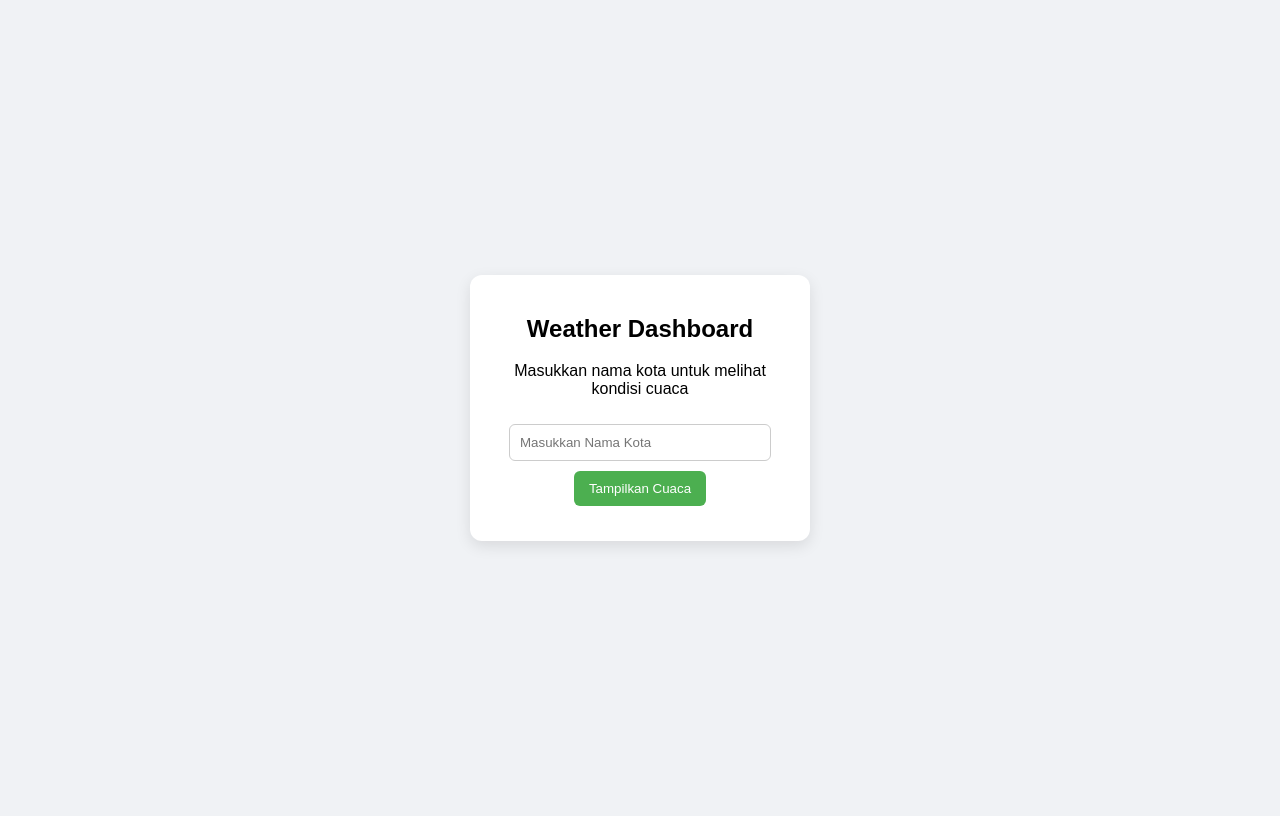
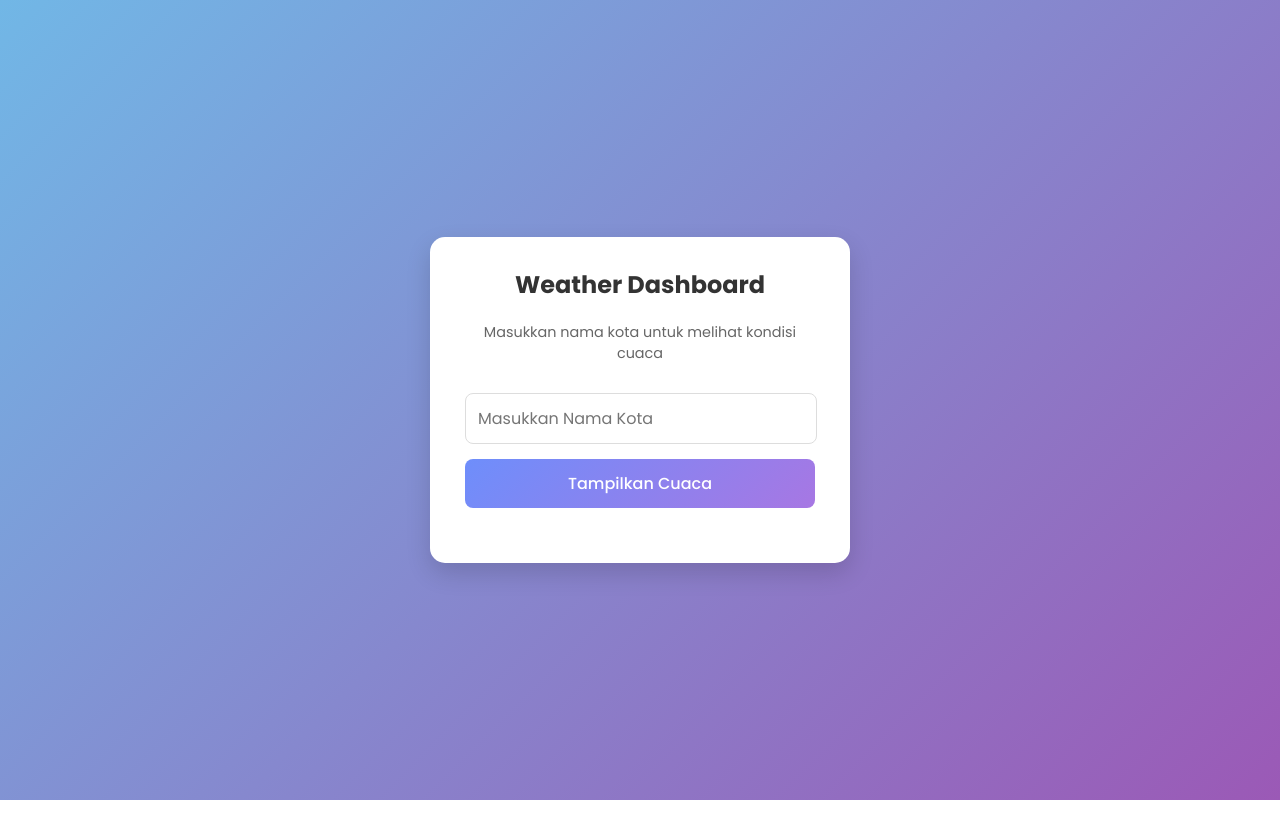
Before and after one commit to erdypwr/tugas-latihan, a PHP site: page / in a window 1280 px wide. Run offline with PHP 8.4, Linux system fonts and the light colour scheme.

Commit message:
pembaruan 04 javascript

```diff
--- a/04 Javascript/soal latihan_weather dashboard/index.html
+++ b/04 Javascript/soal latihan_weather dashboard/index.html
@@ -4,6 +4,8 @@
   <meta charset="UTF-8">
   <meta name="viewport" content="width=device-width, initial-scale=1.0">
   <title>Weather Dashboard</title>
+  <link rel="preconnect" href="https://fonts.googleapis.com">
+  <link href="https://fonts.googleapis.com/css2?family=Poppins:wght@400;500;700&display=swap" rel="stylesheet">
   <link rel="stylesheet" href="style.css">
 </head>
 <body>
--- a/04 Javascript/soal latihan_weather dashboard/script.js
+++ b/04 Javascript/soal latihan_weather dashboard/script.js
@@ -1,31 +1,64 @@
-// Simulasi data cuaca
+// Simulasi data cuaca yang lebih kaya dengan ikon
 const weatherData = {
-  "Jakarta": { temperature: 30, condition: "Cerah" },
-  "Bandung": { temperature: 22, condition: "Hujan Ringan" },
-  "Surabaya": { temperature: 32, condition: "Panas Terik" },
-  "Semarang": { temperature: 29, condition: "Mendung" }
+  "Jakarta": { temperature: 30, condition: "Cerah", icon: "☀️" },
+  "Bandung": { temperature: 22, condition: "Hujan Ringan", icon: "🌦️" },
+  "Surabaya": { temperature: 32, condition: "Panas Terik", icon: "🔥" },
+  "Semarang": { temperature: 29, condition: "Mendung", icon: "☁️" },
+  "Yogyakarta": { temperature: 28, condition: "Berawan", icon: "🌥️" },
+  "Medan": { temperature: 31, condition: "Badai Petir", icon: "⛈️" },
+  "Makassar": { temperature: 33, condition: "Cerah Berawan", icon: "🌤️" },
+  "Denpasar": { temperature: 29, condition: "Cerah", icon: "☀️" }
 };
 
-document.getElementById("checkWeather").addEventListener("click", () => {
-  const city = document.getElementById("cityInput").value;
-  const resultDiv = document.getElementById("result");
+// Mengambil elemen dari DOM
+const cityInput = document.getElementById("cityInput");
+const checkWeatherBtn = document.getElementById("checkWeather");
+const resultDiv = document.getElementById("result");
 
-  if (weatherData[city]) {
-    const weather = weatherData[city];
+/**
+ * Fungsi untuk memformat input kota (huruf pertama kapital).
+ * @param {string} input - Nama kota dari input pengguna.
+ * @returns {string} Nama kota yang sudah diformat.
+ */
+function formatCityName(input) {
+  if (!input) return "";
+  return input.charAt(0).toUpperCase() + input.slice(1).toLowerCase();
+}
 
-    // Menampilkan di halaman
+/**
+ * Fungsi utama untuk memeriksa cuaca.
+ */
+function checkWeather() {
+  const rawCity = cityInput.value.trim();
+
+  if (!rawCity) {
+    resultDiv.innerHTML = "Nama kota tidak boleh kosong!";
+    resultDiv.style.color = "red";
+    return;
+  }
+
+  const formattedCity = formatCityName(rawCity);
+  const weather = weatherData[formattedCity];
+
+  resultDiv.style.color = "black"; // Reset warna teks
+
+  if (weather) {
+    // Data ditemukan, tampilkan hasilnya
     resultDiv.innerHTML = `
-      Cuaca di <b>${city}</b><br>
-      Suhu: ${weather.temperature}°C<br>
-      Kondisi: ${weather.condition}
+      <div class="weather-info">
+        <h3>Cuaca di <b>${formattedCity}</b></h3>
+        <p class="icon">${weather.icon}</p>
+        <p>Suhu: ${weather.temperature}°C</p>
+        <p>Kondisi: ${weather.condition}</p>
+      </div>
     `;
+    console.log(`Cuaca di ${formattedCity}: Suhu ${weather.temperature}°C, Kondisi ${weather.condition}`);
+  } else {
+    // Data tidak ditemukan
+    resultDiv.innerHTML = `Data cuaca untuk kota <b>${formattedCity}</b> tidak ditemukan.`;
+    console.log(`Data cuaca tidak ditemukan untuk kota: ${formattedCity}`);
+  }
+  cityInput.value = ""; // Kosongkan input setelah pengecekan
+}
 
-    // Menampilkan di console log
-    console.log(`Cuaca di ${city}:`);
-    console.log(`Suhu: ${weather.temperature}°C`);
-    console.log(`Kondisi: ${weather.condition}`);
-  } else {
-    resultDiv.innerHTML = "Data cuaca tidak ditemukan!";
-    console.log("Data cuaca tidak ditemukan untuk kota:", city);
-  }
-});
+checkWeatherBtn.addEventListener("click", checkWeather);
--- a/04 Javascript/soal latihan_weather dashboard/style.css
+++ b/04 Javascript/soal latihan_weather dashboard/style.css
@@ -1,43 +1,89 @@
 body {
-  font-family: Arial, sans-serif;
-  background: #f0f2f5;
+  font-family: 'Poppins', sans-serif;
+  background: linear-gradient(135deg, #71b7e6, #9b59b6);
   display: flex;
   justify-content: center;
   align-items: center;
   height: 100vh;
+  margin: 0;
+  color: #333;
 }
 
 .container {
   background: white;
-  padding: 20px;
-  border-radius: 12px;
-  box-shadow: 0px 5px 15px rgba(0,0,0,0.1);
+  padding: 30px 35px;
+  border-radius: 15px;
+  box-shadow: 0 10px 25px rgba(0, 0, 0, 0.15);
   text-align: center;
-  width: 300px;
+  width: 350px;
+  transition: transform 0.3s ease;
+}
+
+.container:hover {
+  transform: scale(1.02);
+}
+
+h2 {
+  margin-top: 0;
+  color: #333;
+  font-weight: 700;
+}
+
+p {
+  color: #666;
+  font-size: 0.9rem;
 }
 
 input {
-  width: 80%;
-  padding: 10px;
-  margin: 10px 0;
-  border-radius: 6px;
-  border: 1px solid #ccc;
+  width: calc(100% - 24px); /* Kalkulasi agar padding tidak merusak layout */
+  padding: 12px;
+  margin: 15px 0;
+  border-radius: 8px;
+  border: 1px solid #ddd;
+  font-size: 1rem;
+  font-family: 'Poppins', sans-serif;
+  transition: border-color 0.3s ease, box-shadow 0.3s ease;
+}
+
+input:focus {
+  outline: none;
+  border-color: #71b7e6;
+  box-shadow: 0 0 8px rgba(113, 183, 230, 0.5);
 }
 
 button {
-  padding: 10px 15px;
-  background: #4CAF50;
+  width: 100%;
+  padding: 12px 15px;
+  background: linear-gradient(135deg, #6e8efb, #a777e3);
   color: white;
   border: none;
-  border-radius: 6px;
+  border-radius: 8px;
   cursor: pointer;
+  font-size: 1rem;
+  font-weight: 500;
+  font-family: 'Poppins', sans-serif;
+  transition: background 0.3s ease, transform 0.2s ease;
 }
 
 button:hover {
-  background: #45a049;
+  background: linear-gradient(-135deg, #6e8efb, #a777e3);
+  transform: translateY(-2px);
 }
 
 #result {
-  margin-top: 15px;
-  font-weight: bold;
+  margin-top: 25px;
+  text-align: left;
 }
+
+.weather-info {
+  background-color: #f9f9f9;
+  border-left: 5px solid #6e8efb;
+  padding: 15px;
+  border-radius: 8px;
+}
+
+.weather-info .icon {
+  font-size: 3rem;
+  text-align: center;
+  margin: 10px 0;
+}
```
